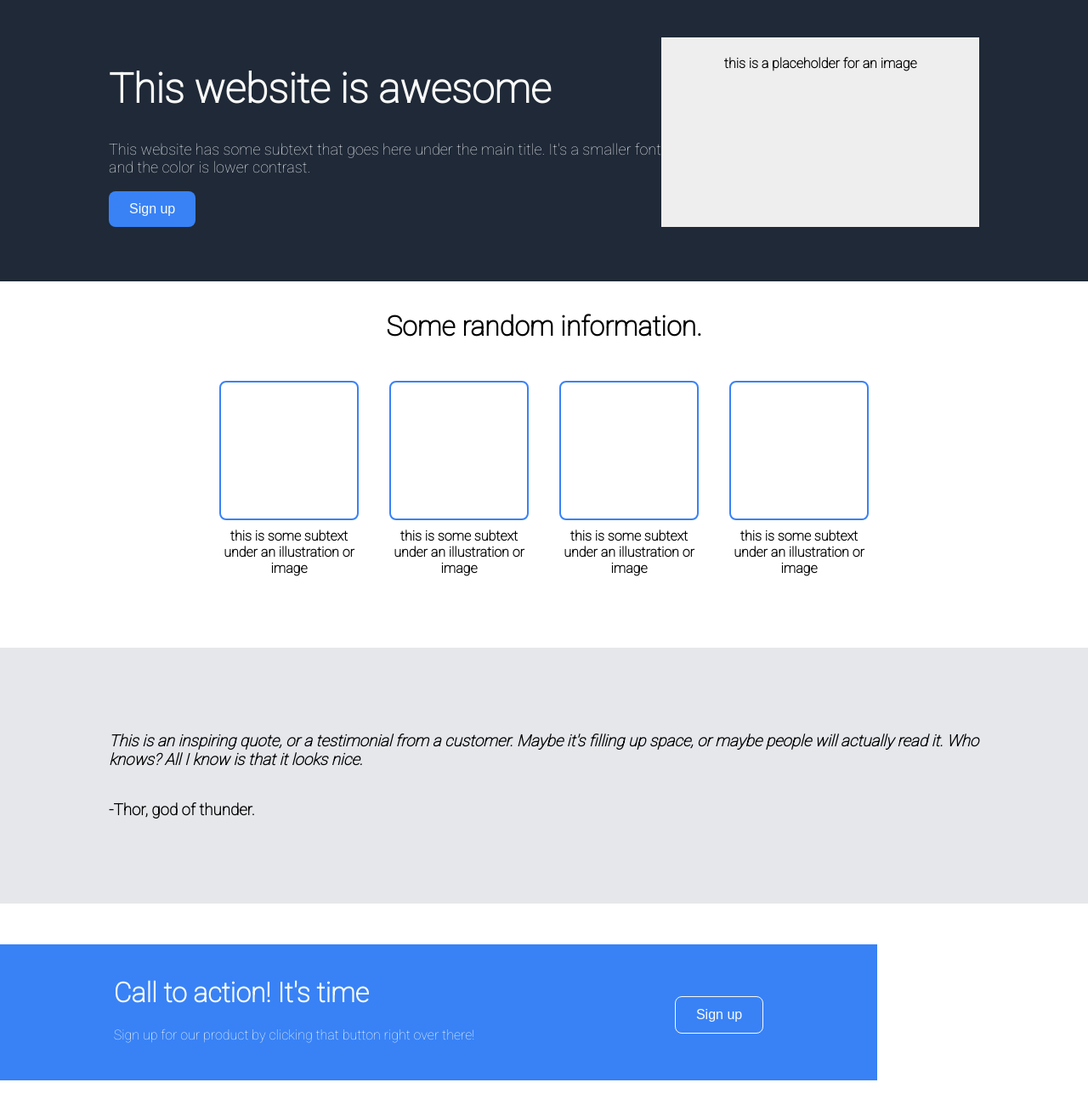
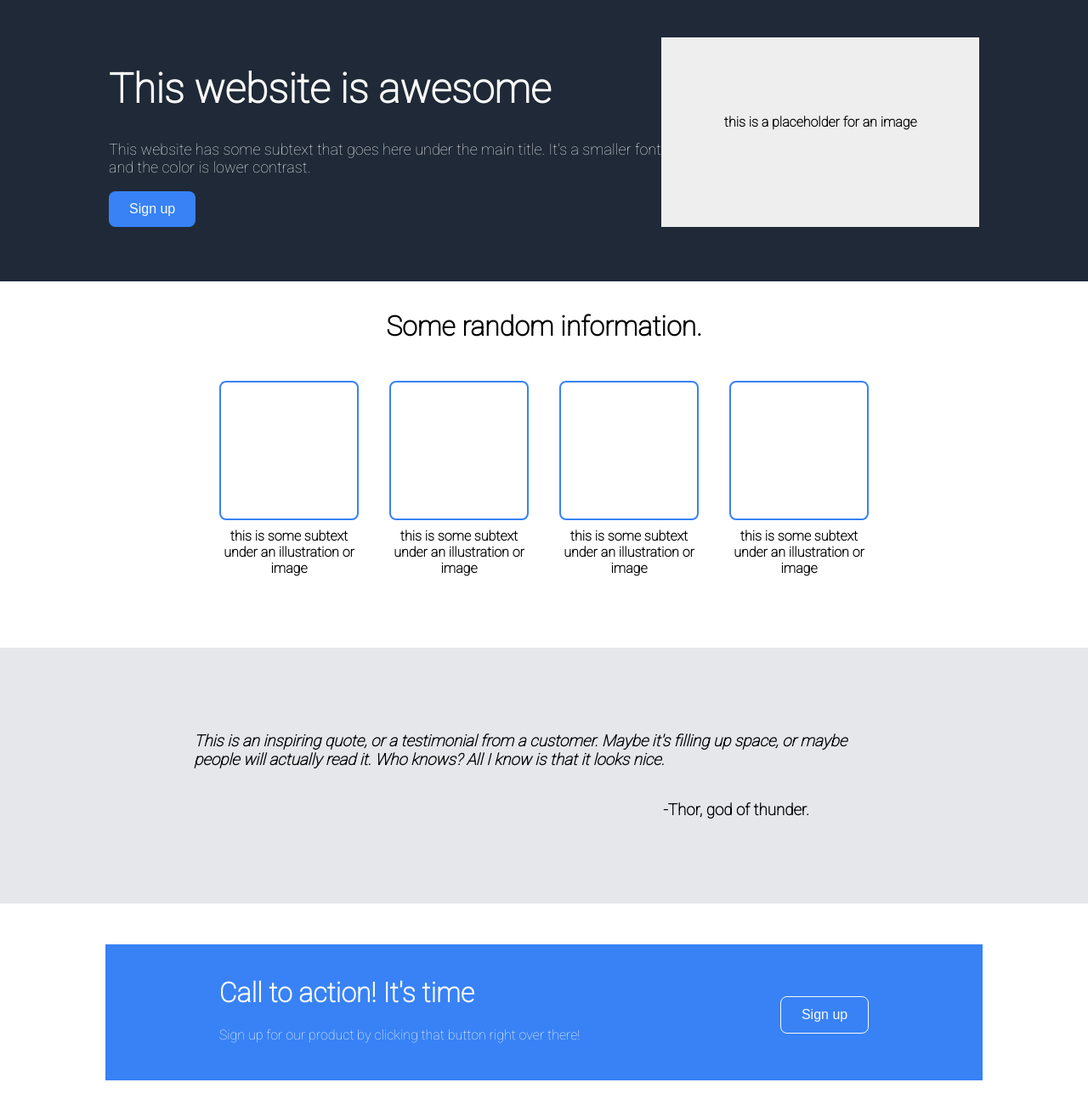
Before and after one commit to TodorDinchev/landing-page, a plain HTML site: page index.html in a window 1280 px wide. Shown: the part 80-1380 px from the top of the page at 85% size. Drawn offline with Linux system fonts and the light colour scheme.

Commit message:
Fix style.css

```diff
--- a/style.css
+++ b/style.css
@@ -67,8 +67,12 @@ body{
 .image-placeholder > h4{
     text-align: center;
     align-self: center;
-    width: 100%;
-    vertical-align: center;
+    display:block;
+    margin-block-start: 1em;
+    margin-block-end: 1em;
+    margin-inline-start: 0px;
+    margin-inline-end: 0px;
+    margin:90px 0 0 0;
 }
 
 .info{
@@ -109,14 +113,20 @@ body{
 }
 .quote-box > .quote{
     font-style: italic;
+    display:flex;
+    align-items: center;
+    padding-left: 100px;
+    padding-right: 100px;
 }
 .quote-box > .thor{
     font-weight: 900;
+    display:flex;
+    justify-content: flex-end;
+    padding-right: 200px;
 }
 .call{
     display:flex;
     background-color: #3882F6;
-    margin-top: 24px;
     text-align: start;
     height:128px;
     width: 1000px;
@@ -125,6 +135,8 @@ body{
     color:#F9FaF8;
     flex:1;
     margin-top: 48px;
+    margin-left: auto;
+    margin-right: auto;
 }
 .callbutton{
     background-color: #3882F6;
```
